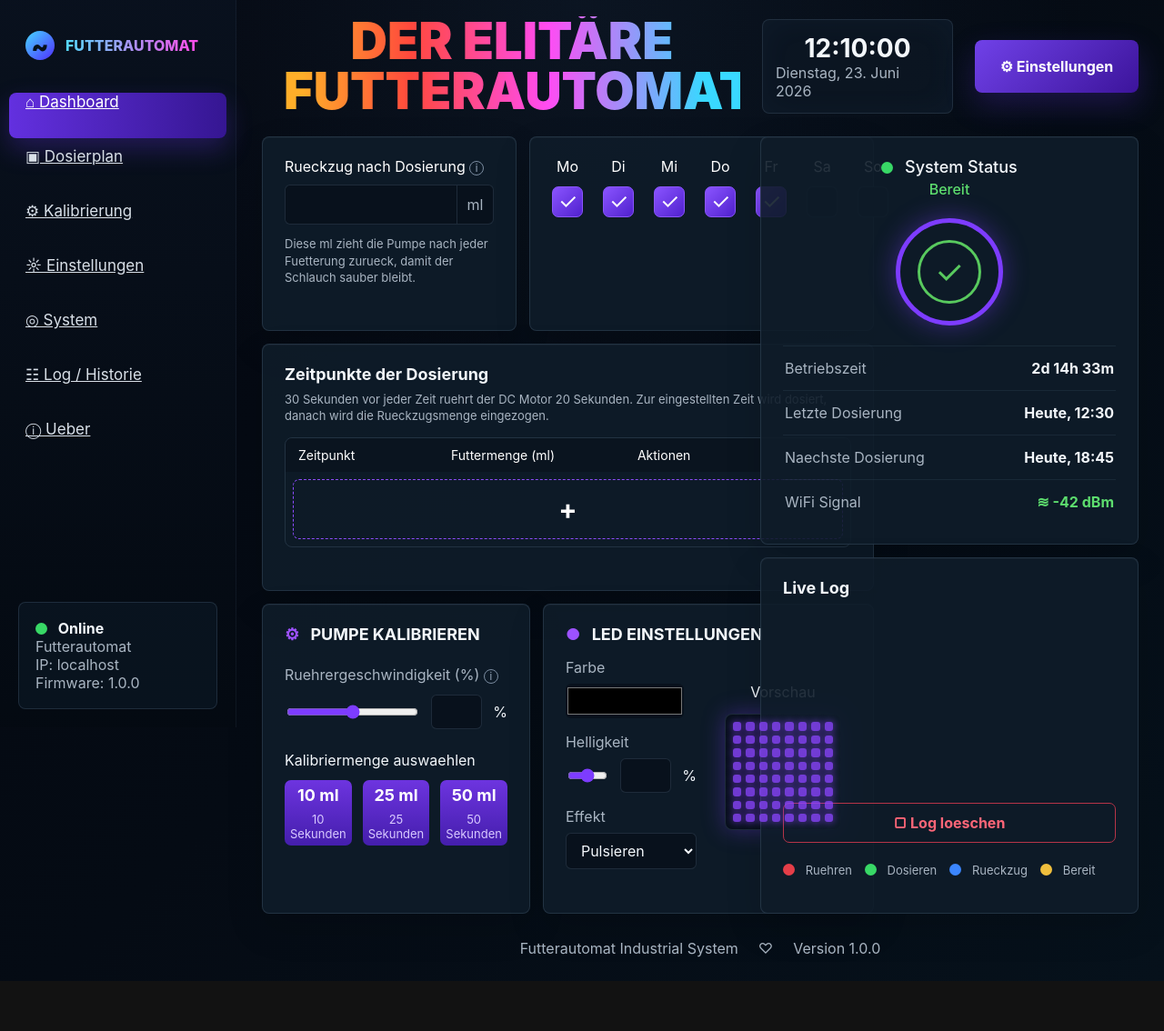
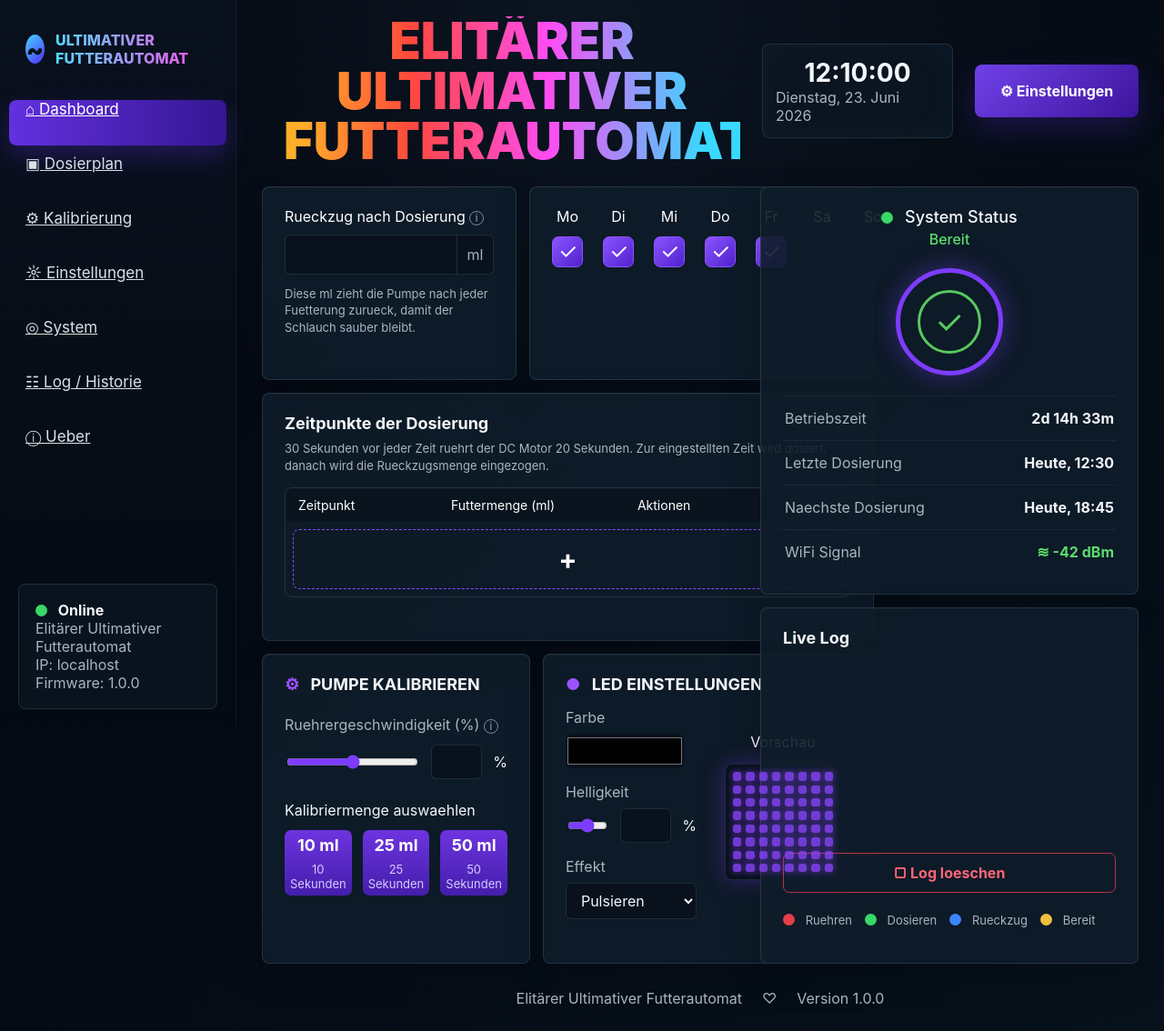
Before and after one commit to xsiimonox/elit-rerFutterautomat, a plain HTML site: page mock/public/index.html in a window 1280 px wide. Shown: the whole page at 91% size. Before the commit the page ends 1079 px from the top, so only its background shows below. Drawn offline with Linux system fonts and the light colour scheme; no server answers.

Commit message:
Add files via upload

```diff
--- a/mock/public/index.html
+++ b/mock/public/index.html
@@ -3,14 +3,14 @@
 <head>
   <meta charset="utf-8">
   <meta name="viewport" content="width=device-width, initial-scale=1">
-  <title>Futterautomat Vita</title>
+  <title>Elitärer Ultimativer Futterautomat</title>
   <link rel="stylesheet" href="/styles.css">
 </head>
 <body>
   <aside class="sidebar">
     <div class="brand">
       <div class="brand-mark">~</div>
-      <span>FUTTERAUTOMAT</span>
+      <span>ULTIMATIVER FUTTERAUTOMAT</span>
     </div>
     <nav>
       <a class="nav-item link-item active" href="#dashboard">⌂ Dashboard</a>
@@ -23,7 +23,7 @@
     </nav>
     <div class="device-card">
       <strong><span class="dot green"></span> Online</strong>
-      <p>Futterautomat</p>
+      <p>Elitärer Ultimativer Futterautomat</p>
       <p>IP: <span id="ip">localhost</span></p>
       <p>Firmware: <span id="firmware">1.0.0</span></p>
     </div>
@@ -32,7 +32,7 @@
   <main class="shell">
     <section class="hero">
       <div></div>
-      <h1>DER ELITÄRE<br>FUTTERAUTOMAT</h1>
+      <h1>ELITÄRER ULTIMATIVER<br>FUTTERAUTOMAT</h1>
       <div class="time-card">
         <strong id="clock">--:--:--</strong>
         <span id="date">--</span>
@@ -142,7 +142,7 @@
       </aside>
     </section>
 
-    <footer>Futterautomat Industrial System <span>♡</span> Version 1.0.0</footer>
+    <footer>Elitärer Ultimativer Futterautomat <span>♡</span> Version 1.0.0</footer>
   </main>
 
   <script src="/app.js"></script>
--- a/mock/server.mjs
+++ b/mock/server.mjs
@@ -335,5 +335,5 @@ setInterval(() => {
 
 addLog("Mock gestartet");
 server.listen(port, () => {
-  console.log(`Futterautomat Vita Mock: http://localhost:${port}`);
+  console.log(`Elitaerer Ultimativer Futterautomat Mock: http://localhost:${port}`);
 });
```
Also changed, not shown: docs/anleitung.html (+3 -3 lines), docs/flash.html (+5 -5 lines), docs/index.html (+5 -5 lines), docs/assets/wiring.svg, 5 other files.
